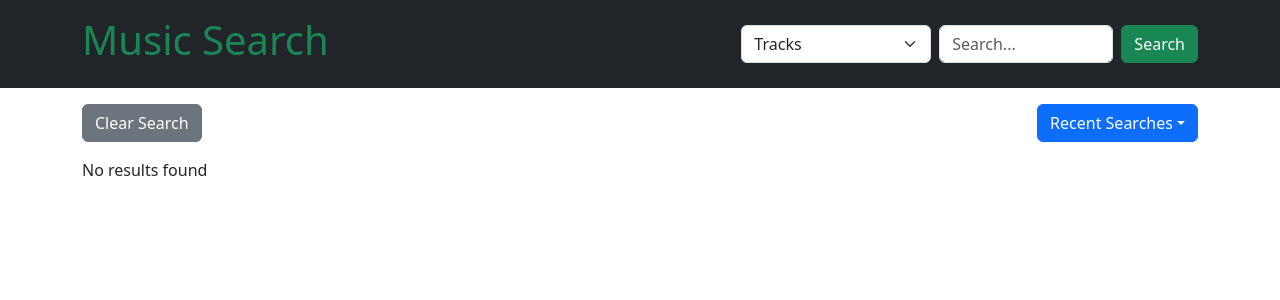
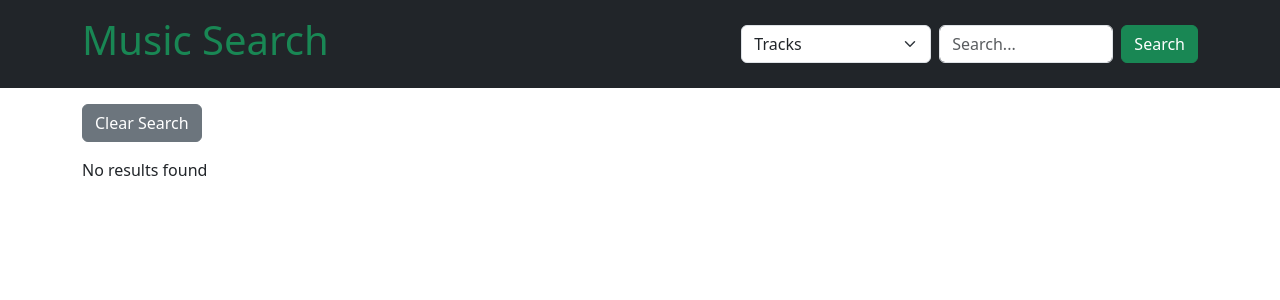
Before and after one commit to RiveraSonoely-FS/PP3_SpotifyAPI, a React (Create React App) app in the folder client/: page / in a window 1280 px wide. Shown: the top 300 px of the page. Built offline with nearby package versions, Linux system fonts and the light colour scheme; the HTML template or start-up script is replaced by a standard one.

Commit message:
removed search history experience.

```diff
--- a/client/src/App.js
+++ b/client/src/App.js
@@ -17,7 +17,6 @@ const App = () => {
   const [query, setQuery] = useState('');
   const [loading, setLoading] = useState(false);
   const [error, setError] = useState(null);
-  const [searchHistory, setSearchHistory] = useState([]);
 
   const fetchResults = async (type, query) => {
     if (!query.trim()) return;
@@ -41,7 +40,6 @@ const App = () => {
           data = [];
       }
       setResults(data);
-      setSearchHistory(prevHistory => [...new Set([query, ...prevHistory])]);
     } catch (error) {
       console.error('Error fetching data:', error);
       setError('Failed to fetch results. Please try again.');
@@ -84,23 +82,6 @@ const App = () => {
           <button className="btn btn-secondary" onClick={handleClearSearch}>
             Clear Search
           </button>
-          <div className="dropdown">
-            <button className="btn btn-primary dropdown-toggle" type="button" id="dropdownMenuButton" data-bs-toggle="dropdown" aria-expanded="false">
-              Recent Searches
-            </button>
-            <ul className="dropdown-menu" aria-labelledby="dropdownMenuButton">
-              {searchHistory.map((historyItem, index) => (
-                <li key={index}>
-                  <button className="dropdown-item" onClick={() => {
-                    setQuery(historyItem);
-                    setSearchType('track');
-                  }}>
-                    {historyItem}
-                  </button>
-                </li>
-              ))}
-            </ul>
-          </div>
         </div>
 
         {loading && <div className="text-center"><div className="spinner-border" role="status"><span className="visually-hidden">Loading...</span></div></div>}
```
